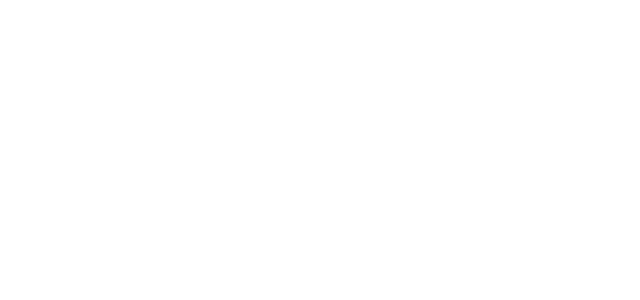
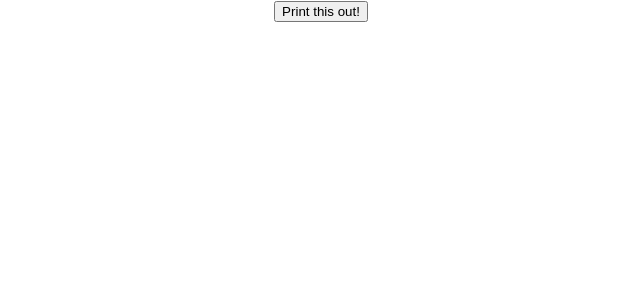
Before and after one commit to SicpamaMinwoo/nicepayment-test, a React (Create React App) app: page /receipt-printers in a window 1280 px wide. Before the commit this address had no page. Shown: the top 300 px of the page, without its empty margins (319-959 px from the left). Built offline with nearby package versions, Linux system fonts and the light colour scheme.

Commit message:
add print receipt

```diff
--- a/package.json
+++ b/package.json
@@ -17,10 +17,12 @@
     "react-router": "^6.3.0",
     "react-router-dom": "^6.3.0",
     "react-scripts": "5.0.1",
+    "react-thermal-printer": "^0.11.0",
+    "react-to-print": "^2.14.12",
     "web-vitals": "^2.1.4"
   },
   "scripts": {
-    "start": "react-scripts start",
+    "start": "export PORT=3030 && react-scripts start",
     "build": "react-scripts build",
     "test": "react-scripts test",
     "eject": "react-scripts eject",
--- a/src/App.js
+++ b/src/App.js
@@ -10,6 +10,7 @@ import BatchPayment from './Pages/KICCPayment/BatchPayment';
 import KakaoPayment from './Pages/KICCPayment/KakaoPayment';
 import NaverPayment from './Pages/KICCPayment/NaverPayment';
 import KICCSamsungPayment from './Pages/KICCPayment/SamsungPayment';
+import ReceiptPrinter from './Pages/ReceiptPrinter/ReceiptPrinter';
 
 const App = () => {
   return (
@@ -24,6 +25,7 @@ const App = () => {
           <Route exact path="/kicc-kakao" element={<KakaoPayment />}/>
           <Route exact path="/kicc-naver" element={<NaverPayment />} />
           <Route exact path="/kicc-samsung" element={<KICCSamsungPayment />} />
+          <Route exact path="/receipt-printers" element={<ReceiptPrinter />} />
         </Routes>
       </BrowserRouter>
     </div>
--- a/src/Pages/Payment/Payment.js
+++ b/src/Pages/Payment/Payment.js
@@ -365,8 +365,8 @@ const Payment = () => {
       return `${year}${month}${day}${hour}${minute}${second}`;
   };
 
-  const renderElements = () => {
-
+  const findPrinter = () => {
+    navigate('/receipt-printers');
   }
 
     return (
@@ -375,6 +375,7 @@ const Payment = () => {
           {/* <script src="https://web.nicepay.co.kr/v3/webstd/js/nicepay-3.0.js" type="text/javascript"></script> */}
           {/* <Button className="payment-button" onClick={() => nicepayStart()}>{DIRECT_PAYMENT_TYPE}</Button> */}
           <Button className="payment-button" onClick={() => nicepayStart()}>{DIRECT_PAYMENT_TYPE}</Button>
+          <Button onClick={() => findPrinter()}>Receipt Print</Button>
         </header>
         {console.log(window)}
         {console.log(checkPlatform(window.navigator.userAgent))}
--- /dev/null
+++ b/src/Pages/ReceiptPrinter/ReceiptPrinter.js
@@ -0,0 +1,45 @@
+import React from "react";
+
+const ReceiptPrinter = () => {
+
+    const handlePrinters = async () => {
+        const ports = await navigator.serial.getPorts();
+        const port = await navigator.serial.requestPort();
+        console.log(ports);
+        console.log(navigator.serial);
+        console.log(await port);
+        await port.open({ baudRate: 9600 });
+        const reader = port.readable.getReader();
+        console.log(reader);
+        const it = await reader.read();
+        console.log('value', it.value);
+        if(it.done) {
+            reader.releaseLock();
+        }
+
+        const data = [
+            0x48, 0x65, 0x6c, 0x6c, 0x6f, 0x20,
+            0x57, 0x6f, 0x72, 0x6c, 0x64, 0x21,
+
+            0x0a,
+
+            0x1b, 0x40
+        ];
+
+        const writer = port.writable?.getWriter();
+        if (writer !== null) {
+            await writer.write(new Uint8Array(data));
+            await writer.releaseLock();
+        }
+        await port.close({ baudRate: 9600 });
+    }
+
+    return (
+        <div>
+
+            <button onClick={handlePrinters}>Print this out!</button>
+        </div>
+    )
+}
+
+export default ReceiptPrinter;
```
Also changed, not shown: 1 other file (tests, documents, lock files or other folders).
